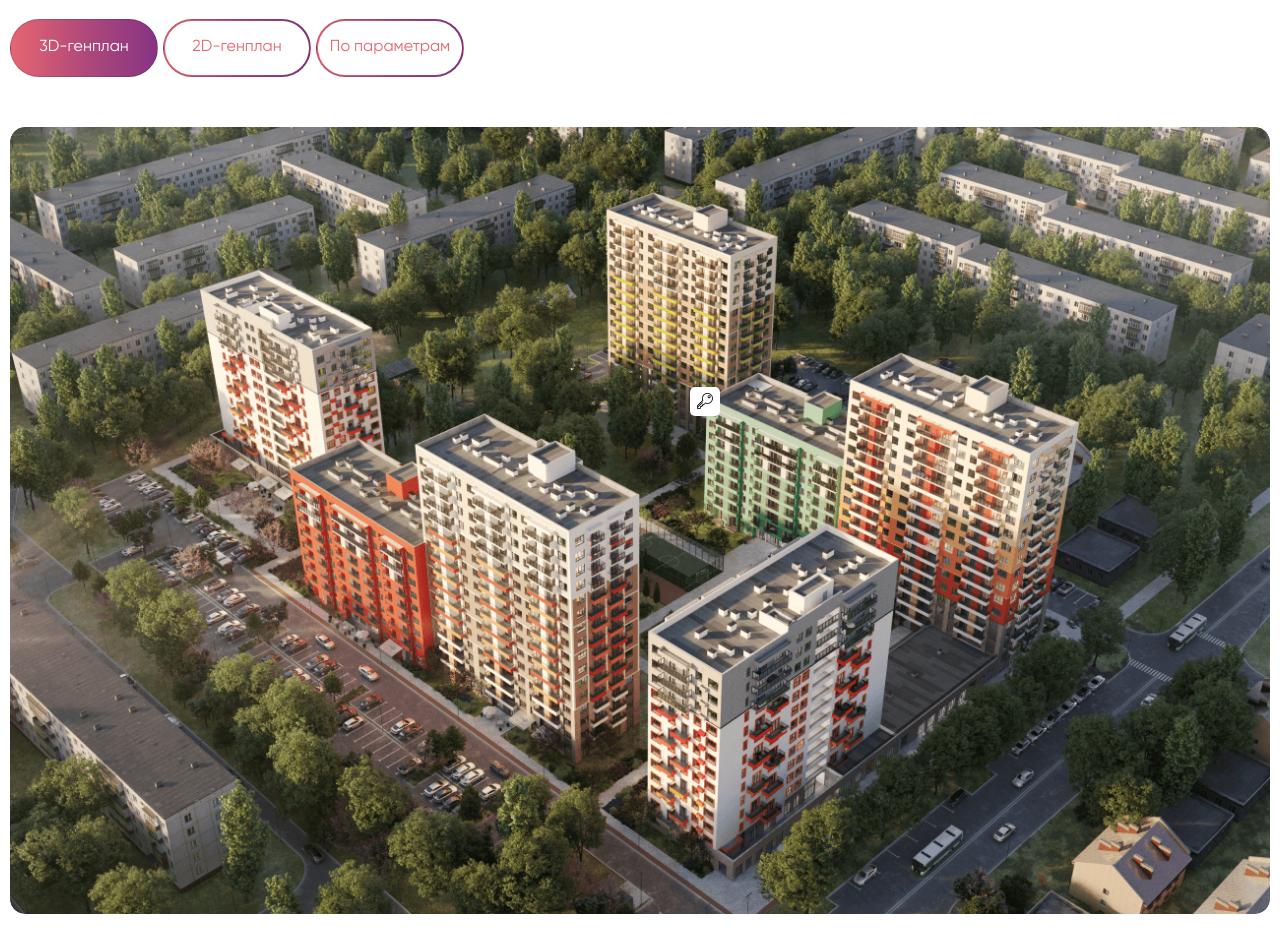
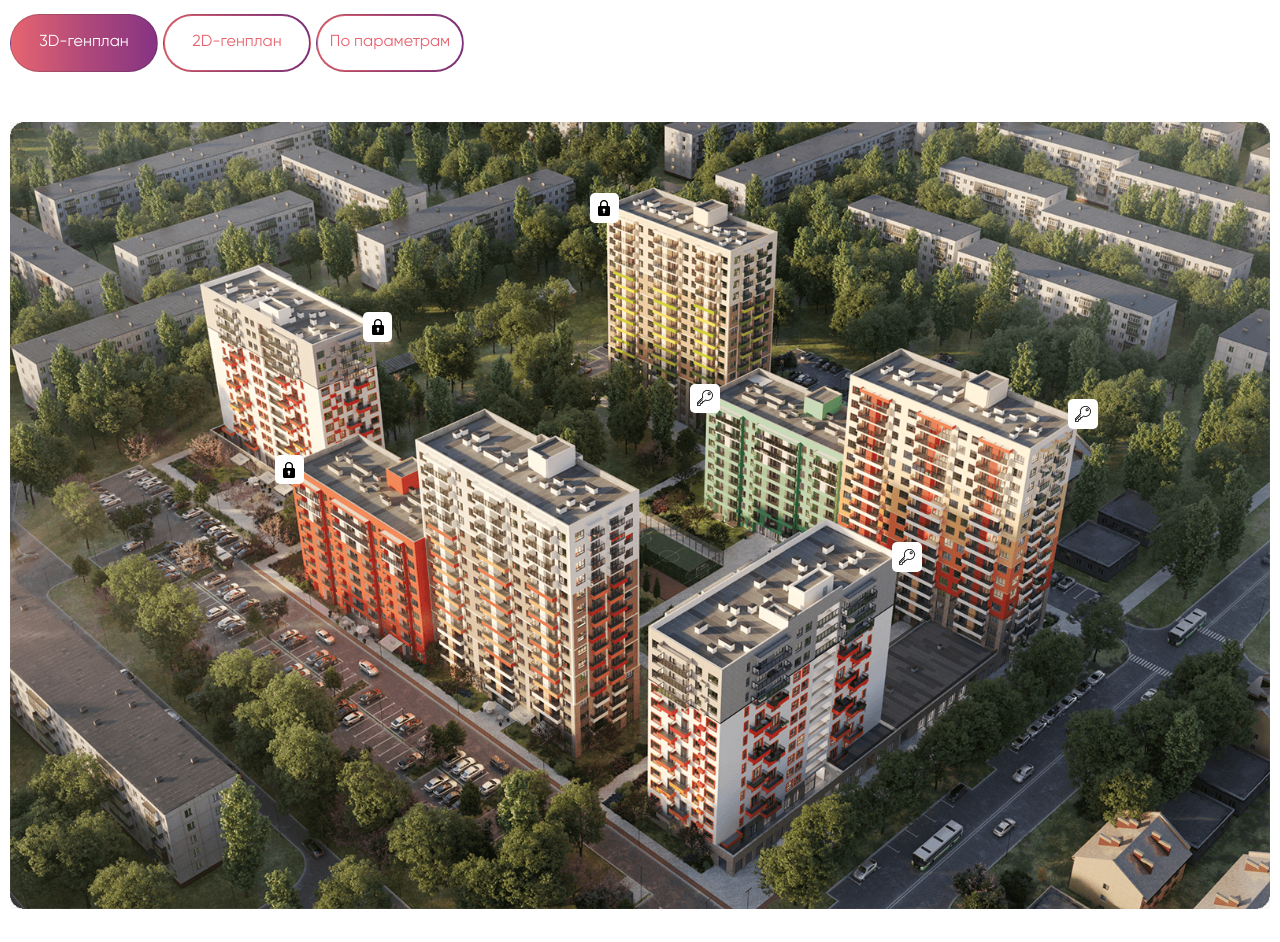
Before and after one commit to YourunB/residential-complex, a website: page index.html in a window 1280 px wide. Shown: the part 272-1214 px from the top of the page. Drawn offline with nearby package versions, Linux system fonts and the light colour scheme.

Commit message:
feat: add home clip and show info on click (#1)
* feat: add lite server to project

* refactor: add size to header

* feat: add box for image

* refactor: change scroll style

* feat: add and fix position for house keys

* feat: add wrapper for fix keys position on mobile phone

* feat: add clip for all houses

* feat: add open info onclick home

```diff
--- a/assets/css/media.css
+++ b/assets/css/media.css
@@ -157,7 +157,7 @@
     }
 
     header {
-        padding: 20px 0;
+        height: 80px;
     }
 
     header .home-link img, header .home-link span, header .header-phone span {
--- a/assets/css/style.css
+++ b/assets/css/style.css
@@ -38,6 +38,7 @@ a {
     --text-color: #242424;
     --violet-color: #50015D;
     --fray-color: #9B9B9B;
+    --violet-transparent: rgba(139, 85, 162, 0.6);
 }
 
 .red-text {
@@ -63,20 +64,20 @@ img {
 }
 
 ::-webkit-scrollbar {
-    width: 10px;
-    height: 10px;
+    width: 5px;
+    height: 5px;
     background: transparent;
 }
 
 ::-webkit-scrollbar-track {
-    background: #A3BFCE;
-    border-radius: 10px;
+    background: rgba(255, 255, 255, 0);
+    border-radius: 5px;
 }
 
 ::-webkit-scrollbar-thumb {
     background-color: var(--text-color);
-    border-radius: 10px;
-    border: 3px solid #050c26; /* Оформление границ бегунка */
+    border-radius: 5px;
+    background-color: var(--violet-color);
 }
 
 @font-face {
@@ -325,6 +326,7 @@ html {
 }
 
 body {
+    min-height: 100vh;
     font-family: 'Gilroy', sans-serif;
     background: var(--white-color);
     color: var(--text-color);
@@ -424,7 +426,9 @@ h1 span, h2 span {
 
 header {
     background-color: var(--violet-color);
-    padding: 40px 0;
+    height: 130px;
+    display: flex;
+    align-items: center;
 }
 
 header .container {
@@ -472,6 +476,7 @@ header .header-phone .mobile-phone {
 
 .main {
     padding: 70px 0 50px;
+    min-height: calc(100vh - 80px);
 }
 
 .main__title {
@@ -492,21 +497,65 @@ header .header-phone .mobile-phone {
     aspect-ratio: 1 / .625;
     margin: 50px 0 0;
     border-radius: 15px;
-    overflow: hidden;
+}
+
+.main .home {
+    display: block;
+    position: absolute;
+    transition: background-color 0.5s;
+}
+
+.main .home:hover {
+    cursor: pointer;
+    background-color: var(--violet-transparent);
+}
+
+.main .home:nth-of-type(1) {
+    left: 44%;
+    top: 49%;
+    width: 33%;
+    height: 46%;
+    clip-path: polygon(62% 2%, 82% 12%, 77% 57%, 81% 60%, 82% 64%, 39% 102%, 19% 82%, 20% 31%)
+}
+
+.main .home:nth-of-type(2) {
+    left: 61%;
+    top: 27%;
+    width: 28.5%;
+    height: 44%;
+    clip-path: polygon(15% 56%, 19% 12%, 34% 3%, 58% 10%, 67% 14%, 85% 25%, 74% 86%, 63% 95%, 40% 83%, 35% 85%, 31% 83%, 33% 65%);
+}
+
+.main .home:nth-of-type(3) {
+    left: 52%;
+    top: 28%;
+    width: 21%;
+    height: 32.5%;
+    clip-path: polygon(15% 19%, 37% 9%, 62% 18%, 63% 18%, 67% 19%, 69% 25%, 69% 19%, 68% 47%, 65% 72%, 61% 70%, 44% 80%, 14% 67%);
 }
 
 .main .main__image_bg {
     width: 100%;
     height: 100%;
+    object-fit: cover;
     object-position: center;
-    object-fit: cover;
-}
-
-.main .main__image .key {
+}
+
+.image-box {
+    position: relative;
+    width: 100%;
+    min-width: 800px;
+    overflow: auto;
+}
+
+.image-wrapper {
+    overflow: auto;
+}
+
+.main .main__image .key,
+.main .main__image .lock {
     position: absolute;
     background-color: var(--white-color);
-    top: 33%;
-    left: 54%;
     width: 2.34375%;
     aspect-ratio: 1 / 1;
     display: flex;
@@ -515,6 +564,31 @@ header .header-phone .mobile-phone {
     border-radius: 5px;
     cursor: pointer;
     transition: .3s;
+}
+
+.main .main__image .key:nth-of-type(1) {
+    top: 53%;
+    left: 70%;
+}
+.main .main__image .key:nth-of-type(2) {
+    top: 35%;
+    left: 84%;
+}
+.main .main__image .key:nth-of-type(3) {
+    top: 33%;
+    left: 54%;
+}
+.main .main__image .lock:nth-of-type(4) {
+    top: 42%;
+    left: 21%;
+}
+.main .main__image .lock:nth-of-type(5) {
+    top: 24%;
+    left: 28%;
+}
+.main .main__image .lock:nth-of-type(6) {
+    top: 9%;
+    left: 46%;
 }
 
 .main .main__image .key:hover {
--- a/assets/js/main.js
+++ b/assets/js/main.js
@@ -6,6 +6,12 @@ document.addEventListener('DOMContentLoaded', function(){
 	//	open section info
 
 	$(".key").on("click", (e) => {
+		e.preventDefault()
+		$(".overlay").addClass("open")
+		$(".section__info").addClass("show")
+	})
+
+	$(".home").on("click", (e) => {
 		e.preventDefault()
 		$(".overlay").addClass("open")
 		$(".section__info").addClass("show")
--- a/index.html
+++ b/index.html
@@ -52,13 +52,33 @@
             </div>
             <div class="main__image">
                 <picture>
-                    <source media="(min-width: 992px)" data-srcset="assets/images/home/main.png 1x, assets/images/home/main@2x.png 2x">
-                    <source media="(max-width: 991px)" data-srcset="assets/images/home/main_mob.png">
-                    <img class="lazy main__image_bg" src="assets/images/home/main_low.png" data-srcset="assets/images/home/main@2x.png 2x" alt="Выбрать секцию" title="Выбрать секцию" />
+                    <div class="image-wrapper">
+                        <div class="image-box">
+                            <img class="lazy main__image_bg" src="assets/images/home/main@2x.png" alt="Выбрать секцию" title="Выбрать секцию" />
+                            <span class="home"></span>
+                            <span class="home"></span>
+                            <span class="home"></span>
+                            <div class="key">
+                                <img src="assets/images/key.png" />
+                            </div>
+                            <div class="key">
+                                <img src="assets/images/key.png" />
+                            </div>
+                            <div class="key">
+                                <img src="assets/images/key.png" />
+                            </div>
+                            <div class="lock">
+                                <img src="assets/images/lock.png" />
+                            </div>
+                            <div class="lock">
+                                <img src="assets/images/lock.png" />
+                            </div>
+                            <div class="lock">
+                                <img src="assets/images/lock.png" />
+                            </div>
+                        </div>
+                    </div>
                 </picture>
-                <div class="key">
-                    <img src="assets/images/key.png" />
-                </div>
                 <div class="section__info">
                     <p class="section__info_title">Секция 1</p>
                     <ul class="section__info_list">
```
Also changed, not shown: package.json (added, +8 -0 lines), 1 other file.
